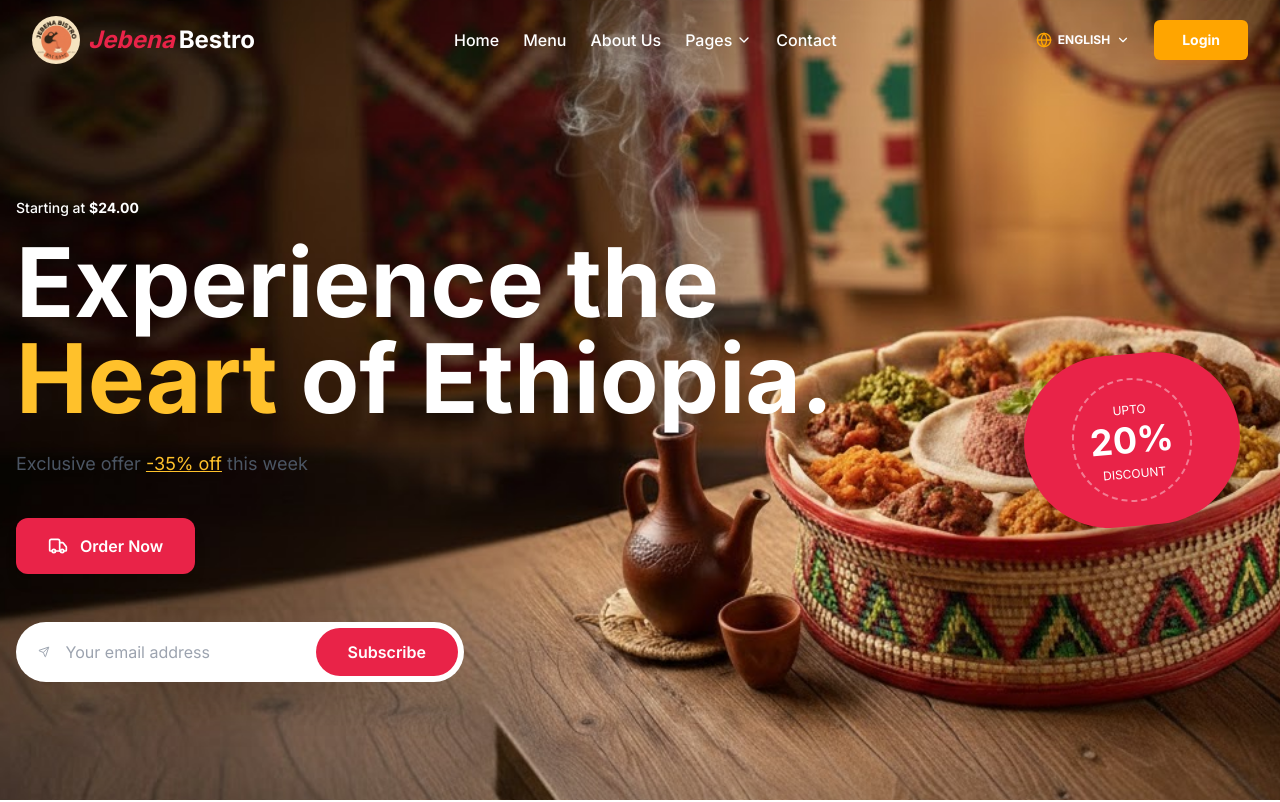
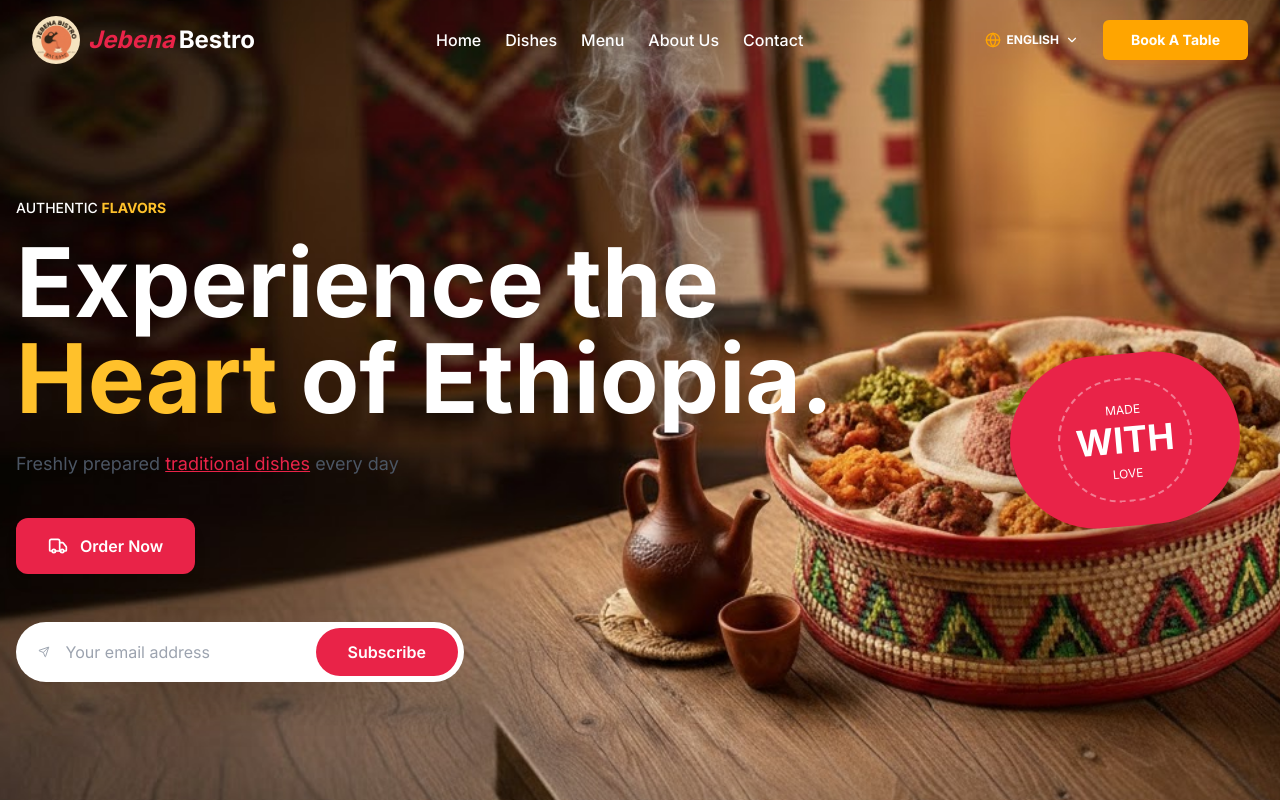
Before and after one commit to mr-Ayalk/Jebena-Bestro-Cafe, a Next.js app in the folder landingpage/: page / in a window 1280 px wide. Shown: the top 802 px of the page. Built offline with nearby package versions, Linux system fonts and the light colour scheme.

Commit message:
navbar and hero section updated

```diff
--- a/landingpage/src/sections/BestSellers.tsx
+++ b/landingpage/src/sections/BestSellers.tsx
@@ -135,7 +135,7 @@ const BestSellers = () => {
     const visibleDishes = showAll ? dishes : dishes.slice(0, 8);
 
     return (
-        <section className="bg-[#FEF9F2] py-20 overflow-hidden" id="Foods">
+        <section className="bg-[#FEF9F2] py-20 overflow-hidden" id="dishes">
             <div className="container mx-auto px-4">
                 {/* Header */}
                 <div className="text-center max-w-2xl mx-auto mb-16">
--- a/landingpage/src/sections/Hero.tsx
+++ b/landingpage/src/sections/Hero.tsx
@@ -22,7 +22,10 @@ const Hero = () => {
             <div className="relative z-10 container mx-auto px-4 flex flex-col justify-center min-h-[calc(100vh-80px)] py-12 text-white">
                 <div className="max-w-2xl lg:max-w-4xl">
                     <p className="text-sm font-medium mb-4">
-                        Starting at <span className="font-bold">$24.00</span>
+                        AUTHENTIC{" "}
+                        <span className="font-bold text-[#FFC12B]">
+                            FLAVORS
+                        </span>
                     </p>
 
                     {/* <h1 className="text-5xl md:text-7xl lg:text-8xl font-bold leading-[1.1] mb-6">
@@ -38,11 +41,11 @@ of Ethiopia.
 
                     <div className="mb-10">
                         <span className="text-gray-600 text-lg">
-                            Exclusive offer{" "}
-                            <span className="text-[#FFC12B] underline">
-                                -35% off
+                            Freshly prepared{" "}
+                            <span className="text-[#E92348] underline">
+                                traditional dishes
                             </span>{" "}
-                            this week
+                            every day
                         </span>
                     </div>
 
@@ -70,9 +73,9 @@ of Ethiopia.
                 <div className="absolute top-1/2 right-10 hidden lg:block -translate-y-1/2">
                     <div className="bg-[#E92348] px-12 py-6 rounded-full rotate-[-5deg] shadow-2xl">
                         <div className="border-2 border-dashed border-white/40 p-4 rounded-full text-white text-center">
-                            <span className="text-xs uppercase">Upto</span>
-                            <div className="text-4xl font-bold">20%</div>
-                            <span className="text-xs uppercase">Discount</span>
+                            <span className="text-xs uppercase">MADE</span>
+                            <div className="text-4xl font-bold">WITH</div>
+                            <span className="text-xs uppercase"> LOVE</span>
                         </div>
                     </div>
                 </div>
--- a/landingpage/src/sections/Navbar.tsx
+++ b/landingpage/src/sections/Navbar.tsx
@@ -61,22 +61,34 @@ const Navbar = () => {
                             isScrolled ? "text-black" : "text-white"
                         }`}
                     >
+                        <Link href="/">
                             <li className="flex items-center gap-1 cursor-pointer hover:text-orange-500 transition-colors">
                                 Home
                             </li>
+                        </Link>
+                        <Link href="/#dishes">
+                            <li className="flex items-center gap-1 cursor-pointer hover:text-orange-500 transition-colors">
+                                Dishes
+                            </li>{" "}
+                        </Link>
+
+                        <Link href="/#menu">
                             <li className="flex items-center gap-1 cursor-pointer hover:text-orange-500 transition-colors">
                                 Menu
                             </li>
+                        </Link>
+                        <Link href="/#about-us">
+                            {" "}
                             <li className="cursor-pointer hover:text-orange-500 transition-colors">
                                 About Us
                             </li>
-
-                        <li className="flex items-center gap-1 cursor-pointer hover:text-orange-500 transition-colors">
-                            Pages <ChevronDown size={16} />
-                        </li>
+                        </Link>
+                        <Link href="/#contact-us">
+                            {" "}
                             <li className="cursor-pointer hover:text-orange-500 transition-colors">
                                 Contact
                             </li>
+                        </Link>
                     </ul>
                 </div>
                 {/* Action Buttons & Language Switcher */}
@@ -127,7 +139,7 @@ const Navbar = () => {
                     {/* Login Button (Desktop) */}
                     <Link href="/registration">
                         <button className="hidden md:block bg-[#FFA500] hover:bg-orange-600 text-white px-7 py-2.5 rounded-md text-sm font-bold shadow-lg shadow-orange-500/20 transition-all transform hover:-translate-y-0.5 active:scale-95">
-                            Login
+                            Book A Table
                         </button>
                     </Link>
 
--- a/landingpage/src/sections/TrendingMenu.tsx
+++ b/landingpage/src/sections/TrendingMenu.tsx
@@ -45,7 +45,7 @@ const menuItems = [
 
 const TrendingMenu = () => {
     return (
-        <section className="py-20 bg-white">
+        <section className="py-20 bg-white" id="menu">
             <div className="container mx-auto px-4 xs:px-6">
                 <div className="text-center mb-12">
                     <h4 className="text-[#00A859] font-bold text-xs uppercase tracking-widest mb-2">
```
Lines whose indentation alone changed are shown as unchanged.
